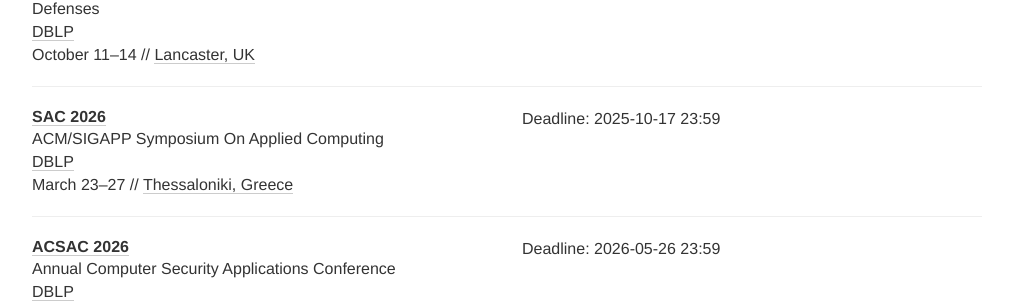
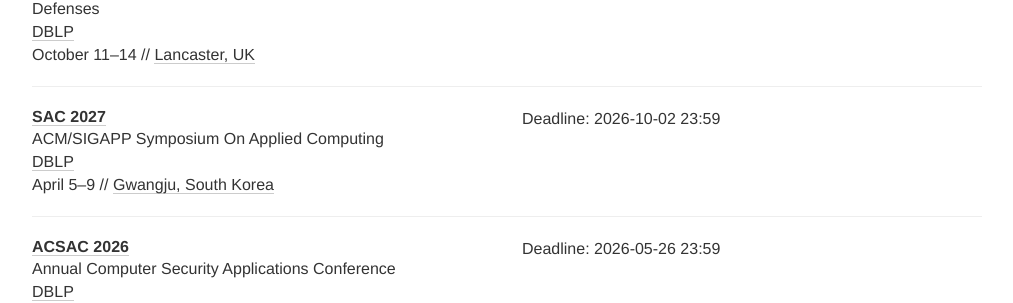
Before and after one commit to sec-deadlines/sec-deadlines.github.io, a Jekyll site: the page built from index.html, in a window 1280 px wide and 900 px high, scrolled down 8466 px. Shown: the part 152-455 px from the top of the window, without its empty margins (133-1146 px from the left). Built offline with Jekyll 4.4.1, drawn with Linux system fonts in a browser that asks for light colours; nearby versions of some CDN libraries; comment, search, counter and statistics services are not loaded.

Commit message:
Update ACM SAC'27

```diff
--- a/_data/conferences.yml
+++ b/_data/conferences.yml
@@ -446,12 +446,12 @@
 
 - name: SAC
   description: ACM/SIGAPP Symposium On Applied Computing
-  year: 2026
-  link: https://www.sigapp.org/sac/sac2026/
+  year: 2027
+  link: https://www.sigapp.org/sac/sac2027
   dblp: https://dblp.org/db/conf/sac/index.html
-  deadline: ["2025-10-17 23:59"]
-  date: March 23-27
-  place: Thessaloniki, Greece
+  deadline: ["2026-10-02 23:59"]
+  date: April 5-9
+  place: Gwangju, South Korea
   tags: [SEC, CONF, OTHERS]
 
 - name: ACSAC
```
